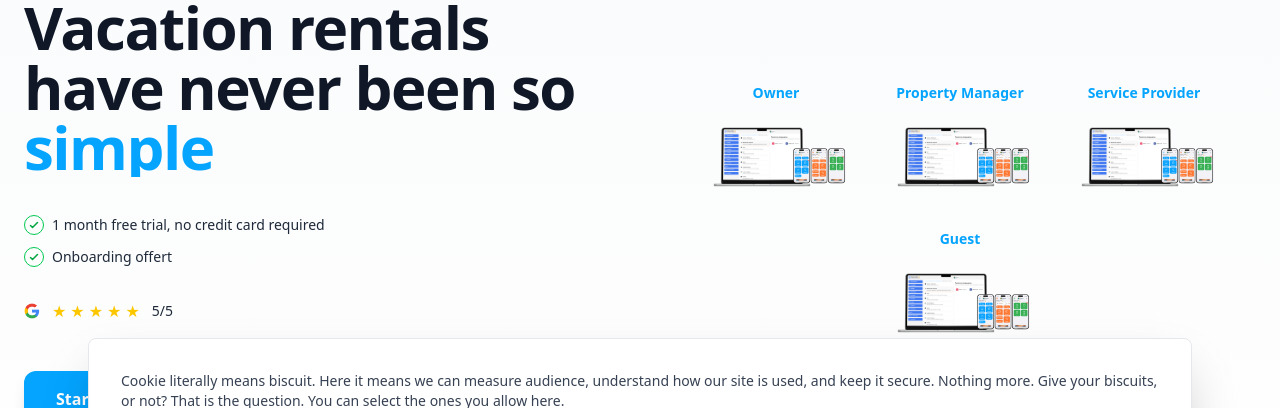
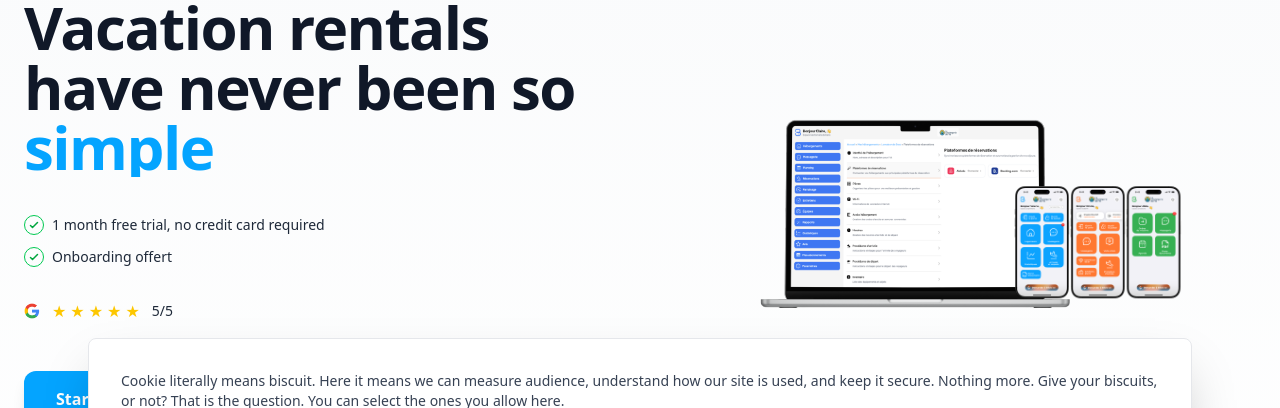
Before and after one commit to vernay/biloki, a Next.js app: page /en in a window 1280 px wide. Shown: the part 166-574 px from the top of the page. Built offline with nearby package versions, Linux system fonts and the light colour scheme; no server answers.

Commit message:
Hero mockup unique

```diff
--- a/components/sections/Hero.tsx
+++ b/components/sections/Hero.tsx
@@ -105,93 +105,21 @@ export default function Hero() {
             </motion.div>
           </motion.div>
 
-          {/* Colonne droite - Maquettes de téléphones */}
+          {/* Colonne droite - Mockup principal */}
           <div className="relative lg:h-[600px] flex items-center justify-center">
             <motion.div
-              className="grid grid-cols-2 sm:grid-cols-3 gap-4 sm:gap-6"
-              variants={containerVariants}
+              className="w-full max-w-sm sm:max-w-md lg:max-w-lg"
+              variants={itemVariants}
               initial="hidden"
               animate="show"
             >
-              {/* Propriétaire */}
-              <motion.div
-                className="flex flex-col items-center space-y-2 sm:col-start-1 sm:row-start-1"
-                variants={itemVariants}
-                whileHover={{ y: -8 }}
-              >
-                <div className="text-center">
-                  <span className="text-xs sm:text-sm font-bold text-[var(--biloki-blue)]">{tInterfaces("labels.owner")}</span>
-                </div>
-                <div className="w-32 sm:w-40">
-                  <img
-                    src="/images/interfaces/mobile-ordi.svg"
-                    alt="Interface Propriétaire"
-                    className="w-full"
-                    width={320}
-                    height={640}
-                  />
-                </div>
-              </motion.div>
-
-              {/* Conciergerie (ordinateur) */}
-              <motion.div
-                className="flex flex-col items-center space-y-2 sm:col-start-2 sm:row-start-1"
-                variants={itemVariants}
-                whileHover={{ y: -8 }}
-              >
-                <div className="text-center">
-                  <span className="text-xs sm:text-sm font-bold text-[var(--biloki-blue)]">{tInterfaces("labels.concierge")}</span>
-                </div>
-                <div className="w-32 sm:w-40">
-                  <img
-                    src="/images/interfaces/mobile-ordi.svg"
-                    alt="Interface Conciergerie"
-                    className="w-full"
-                    width={320}
-                    height={640}
-                  />
-                </div>
-              </motion.div>
-
-              {/* Prestataire */}
-              <motion.div
-                className="flex flex-col items-center space-y-2 sm:col-start-3 sm:row-start-1"
-                variants={itemVariants}
-                whileHover={{ y: -8 }}
-              >
-                <div className="text-center">
-                  <span className="text-xs sm:text-sm font-bold text-[var(--biloki-blue)]">{tInterfaces("labels.provider")}</span>
-                </div>
-                <div className="w-32 sm:w-40">
-                  <img
-                    src="/images/interfaces/mobile-ordi.svg"
-                    alt="Interface Prestataire"
-                    className="w-full"
-                    width={320}
-                    height={640}
-                  />
-                </div>
-              </motion.div>
-
-              {/* Locataire */}
-              <motion.div
-                className="flex flex-col items-center space-y-2 sm:col-start-2 sm:row-start-2"
-                variants={itemVariants}
-                whileHover={{ y: -8 }}
-              >
-                <div className="text-center">
-                  <span className="text-xs sm:text-sm font-bold text-[var(--biloki-blue)]">{tInterfaces("labels.tenant")}</span>
-                </div>
-                <div className="w-32 sm:w-40">
-                  <img
-                    src="/images/interfaces/mobile-ordi.svg"
-                    alt="Interface Locataire"
-                    className="w-full"
-                    width={320}
-                    height={640}
-                  />
-                </div>
-              </motion.div>
+              <img
+                src="/images/interfaces/mobile-ordi.svg"
+                alt="Interface Biloki"
+                className="w-full"
+                width={900}
+                height={700}
+              />
             </motion.div>
           </div>
         </div>
```
